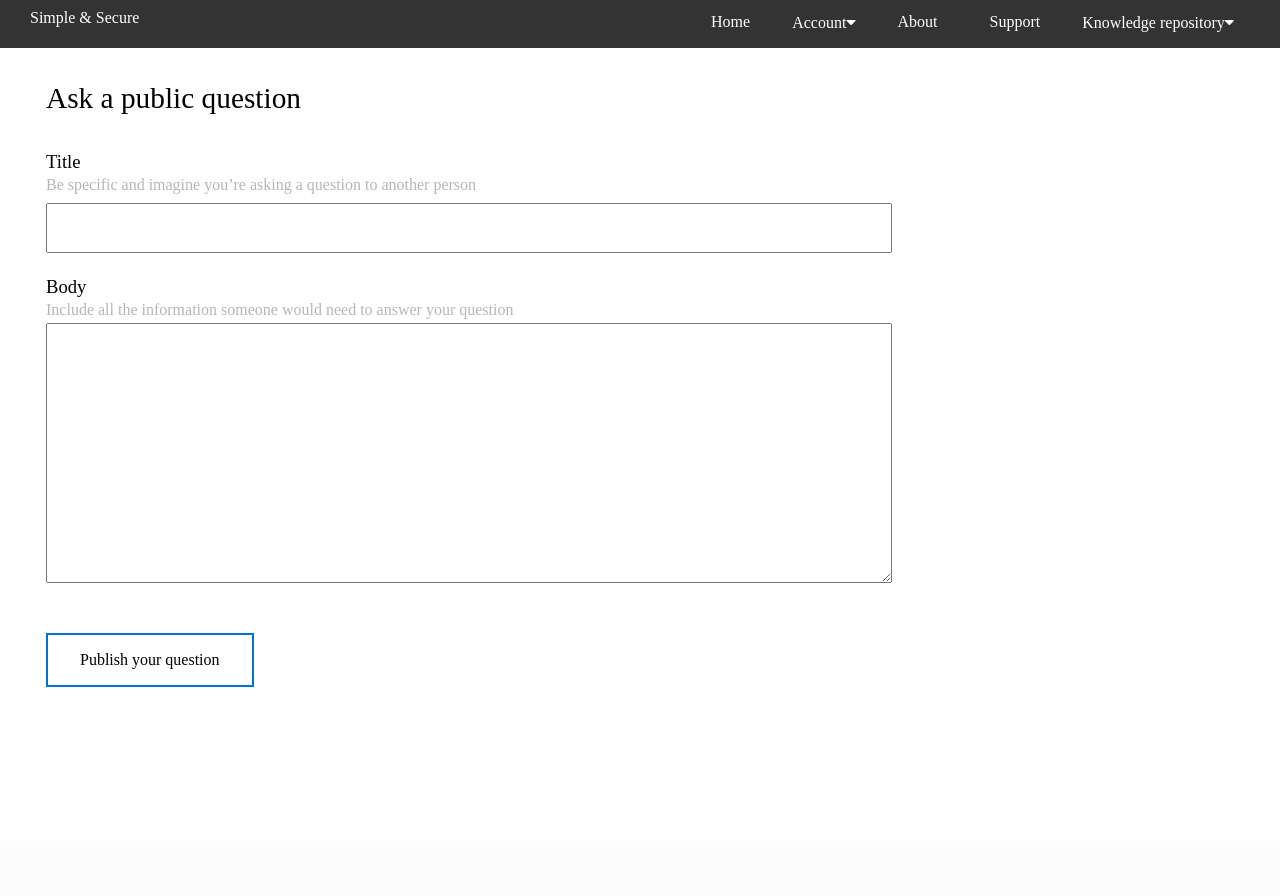
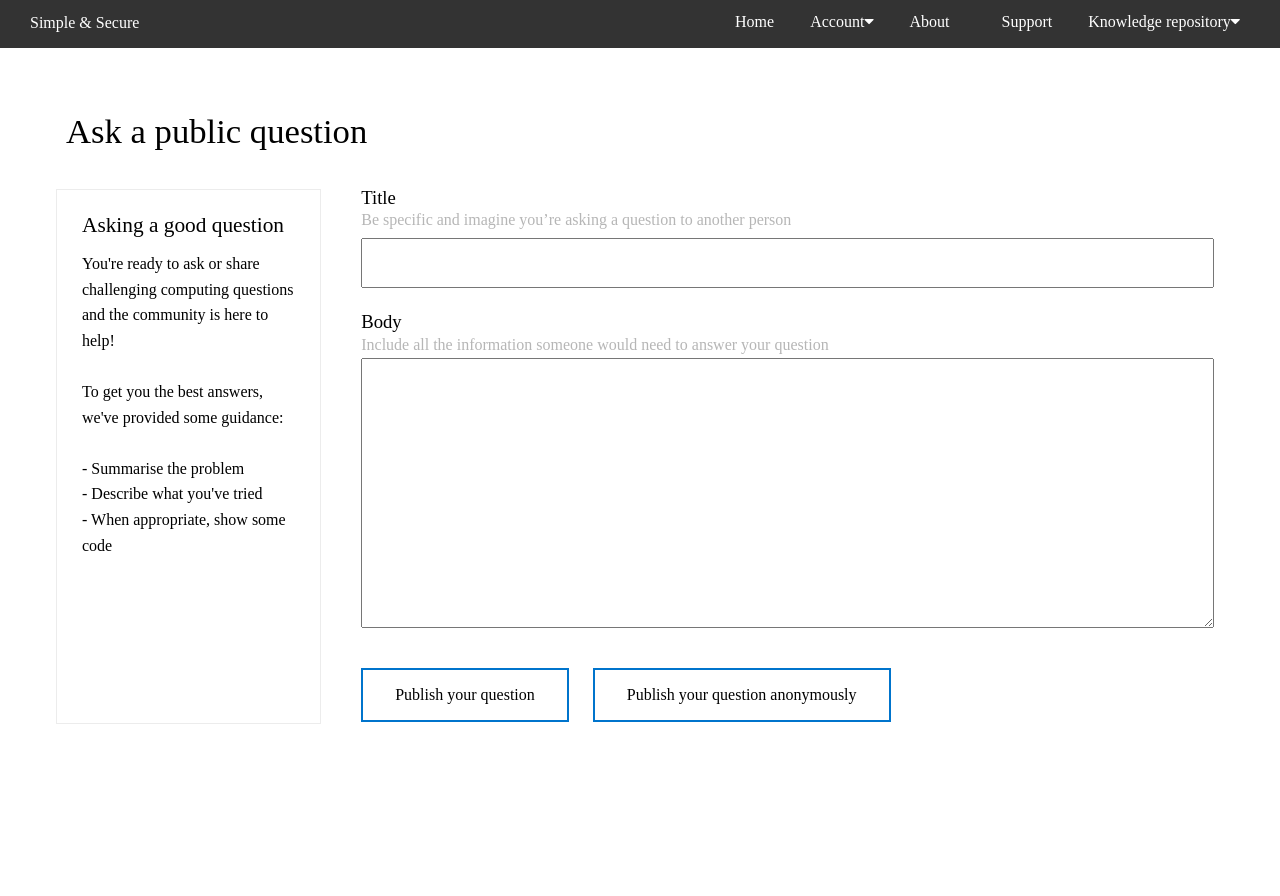
Before and after one commit to krisun09/2222ChatWeb, a Bottle app: page /ask-question in a window 1280 px wide. Before the commit the page ends 687 px from the top, so only its background shows below. Run offline with Bottle, Linux system fonts and the light colour scheme.

Commit message:
adding anonymously to knowledge repo; adding style for about us

```diff
--- a/controller.py
+++ b/controller.py
@@ -215,6 +215,15 @@ def add_question():
     title = request.forms.get("question-title")
     body = request.forms.get("question-body")
     from_user = get_username_cookie()
+    anonymously = False
+    if request.forms.get("publish-button") == "Publish your question anonymously":
+        anonymously = True
+
+    if from_user is None:
+        from_user = "User not logged on"
+    elif anonymously is True:
+        from_user = "Anonymous"
+
     model.write_to_knowledge_repo(title, body, from_user)
     return model.get_knowledge_repository()
 
--- a/static/css/temp.css
+++ b/static/css/temp.css
@@ -33,7 +33,7 @@ a {
 
 .header-box {
     width: 50%;
-    padding: 10px 0 5px 30px;
+    padding: 15px 0 5px 30px;
     display: -webkit-box;
     margin: 0;
 }
@@ -105,7 +105,8 @@ ul {
     background-color: inherit;
     font-family: inherit; /* Important for vertical align on mobile phones */
     margin: 0; /* Important for vertical align on mobile phones */
-    height: 46px
+    height: 46px;
+    padding: 5px 0 7px 0;
 }
 
 /* Dropdown content (hidden by default) */
@@ -143,7 +144,7 @@ ul {
     position: relative;
     word-wrap: break-word;
     padding: 16px;
-    margin-bottom: 0;
+    margin: 30px 20px;
     background-color: white;
 }
 
@@ -151,6 +152,10 @@ ul {
     flex:1 1 auto;
     padding: 10px 250px 250px 150px;
     text-align: left;
+}
+
+.about-body-text {
+    line-height: 1.6;
 }
 
 .account-body a {
@@ -287,15 +292,34 @@ ul {
     color: hsl(206,100%,40%);
 }
 
-.ask-question-main h2{
+.ask-question-main h2 {
     margin: 20px 15px 15px 30px;
-    font-size: 22pt;
+    font-size: 26pt;
     font-weight: 500;
     text-align: left;
 }
 
+.ask-good-question {
+    text-align: left;
+    width: 20%;
+    max-height: 483px;
+    margin: 20px 30px 20px 0;
+    padding: 25px;
+    border: 1px solid #ececec;
+}
+
+.ask-good-question h3 {
+    font-size: 16pt;
+    font-weight: 500;
+    margin-bottom: 15px;
+}
+
+.ask-good-question p {
+    line-height: 1.6;
+}
+
 .ask-question-body {
-    width: 70%;
+    width: 80%;
     margin: 20px 10px 20px 10px;
     text-align: left;
 }
@@ -324,13 +348,13 @@ ul {
 
 .question-body textarea{
     width: 100%;
-    min-height: 260px;
+    min-height: 270px;
     font-size: 14pt;
     padding: 15px;
 }
 
 .publish-button {
-    margin: 50px 0;
+    margin: 20px 20px 20px 0;
 }
 
 .question-footer {
--- a/templates/ask-question.html
+++ b/templates/ask-question.html
@@ -11,6 +11,16 @@
         <div class="ask-question-main">
             <h2>Ask a public question</h2>
             <div class="chat-main-bottom">
+                <div class="ask-good-question">
+                    <h3>Asking a good question</h3>
+                    <p>You're ready to ask or share challenging computing questions and the community is here to help! <br> <br>
+                        To get you the best answers, we've provided some guidance: <br> <br>
+                    </p>
+                    <p>- Summarise the problem
+                        <br>- Describe what you've tried
+                        <br>- When appropriate, show some code
+                    </p>
+                </div>
                 <div class="ask-question-body">
                     <form method="post" action="/add-question">
                          <div class="question-title-input">
@@ -25,7 +35,10 @@
                          <div class="question-body">
                             <textarea name="question-body"></textarea>
                          </div>
-                        <input type="submit" value="Publish your question" class="publish-button button button1">
+                        <div class="publish-button">
+                            <input type="submit" name="publish-button" value="Publish your question" class="publish-button button button1">
+                            <input type="submit" name="publish-button" value="Publish your question anonymously" class="publish-button button button1">
+                        </div>
                      </form>
                 </div>
             </div>
```
Also changed, not shown: templates/about.html (+6 -1 lines).
